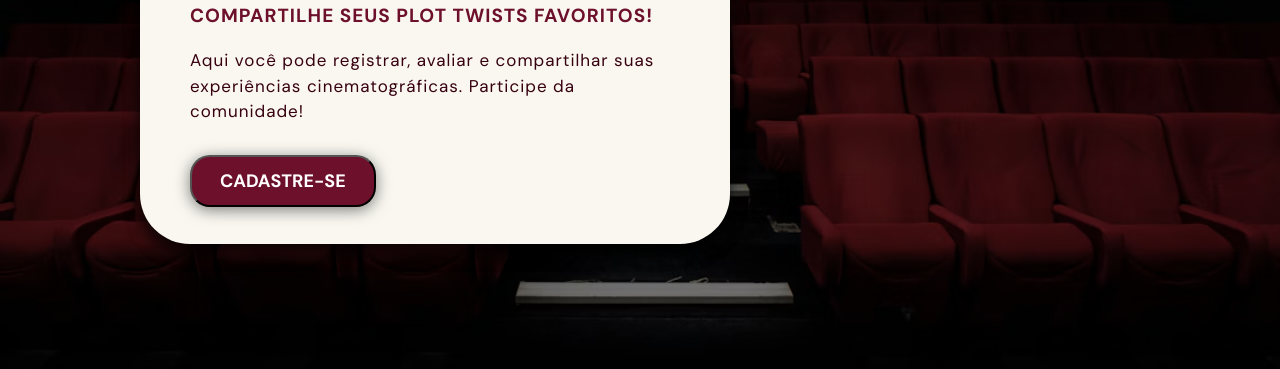
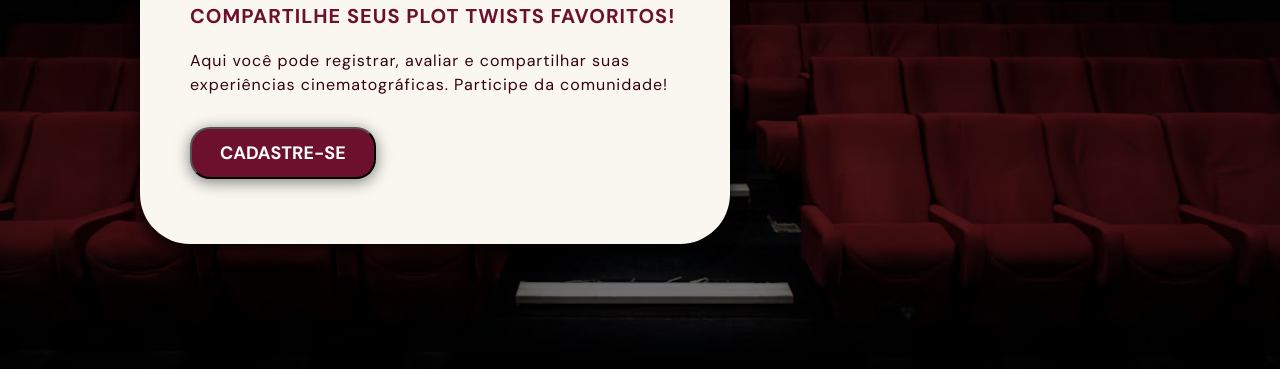
Before and after one commit to RodrigoAdeAndrade/projeto-individual-cco-26b, a plain HTML site: page front-end/pages/index.html in a window 1280 px wide. Shown: the part 431-800 px from the top of the page. Drawn offline with Linux system fonts and the light colour scheme.

Commit message:
Aumentando tamanho das fontes da página home

```diff
--- a/front-end/css/style-home.css
+++ b/front-end/css/style-home.css
@@ -23,7 +23,7 @@
 .cta-container{
     margin-left: 140px;
     padding-left: 50px;
-    padding-right: 70px;
+    padding-right: 50px;
     box-shadow: 0 10px 15px rgba(0, 0, 0, 0.5), 0 10px 15px rgba(0, 0, 0, 0.5);
     height: 550px;
     width: 590px;
@@ -32,7 +32,7 @@
 }
 
 .container-subtitle{
-    font-size: 19px;
+    font-size: 20px;
     text-align: left;
     letter-spacing: 1px;
     color: #6d102c;
@@ -40,7 +40,7 @@
 }
 
 .home-text{
-    font-size: 17px;
+    font-size: 18aupx;
     text-align: left;
     letter-spacing: 1px;
     line-height: 1.5;
```
